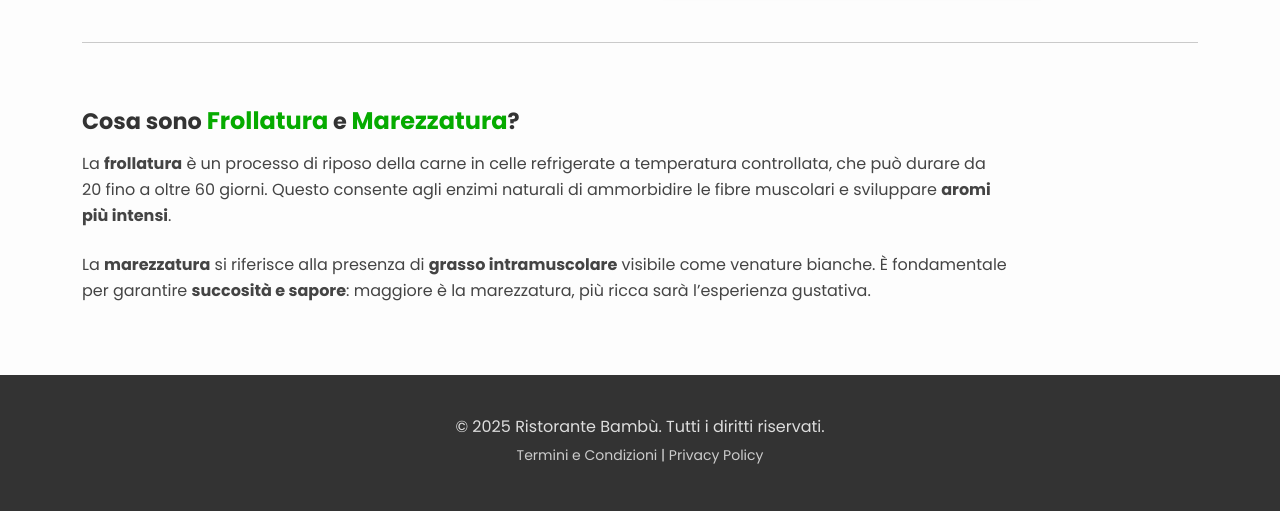
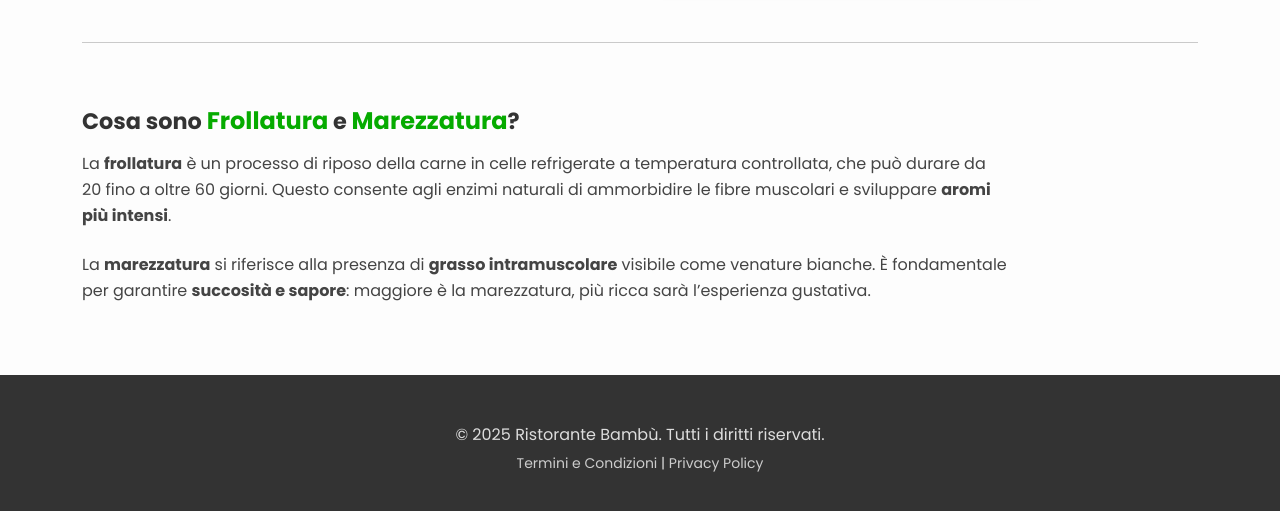
Before and after one commit to Leonardolodi/menu-carni-bambu, a plain HTML site: page index.html in a window 1280 px wide. Shown: the part 1521-2032 px from the top of the page. Drawn offline with nearby package versions, Linux system fonts and the light colour scheme.

Commit message:
Update index.html

```diff
--- a/index.html
+++ b/index.html
@@ -139,7 +139,6 @@
     footer {
       background: #333;
       color: #ddd;
-      padding: 40px 0;
       text-align: center;
     }
     footer a {
@@ -359,9 +358,9 @@
 
   <!-- FOOTER -->
   <footer>
-    <div class="container">
+    <div class="container py-5">
       <p class="mb-1">&copy; 2025 Ristorante Bambù. Tutti i diritti riservati.</p>
-      <p><small><a href="#">Termini e Condizioni</a> | <a href="#">Privacy Policy</a></small></p>
+      <small><a href="#">Termini e Condizioni</a> | <a href="#">Privacy Policy</a></small>
     </div>
   </footer>
 
```
